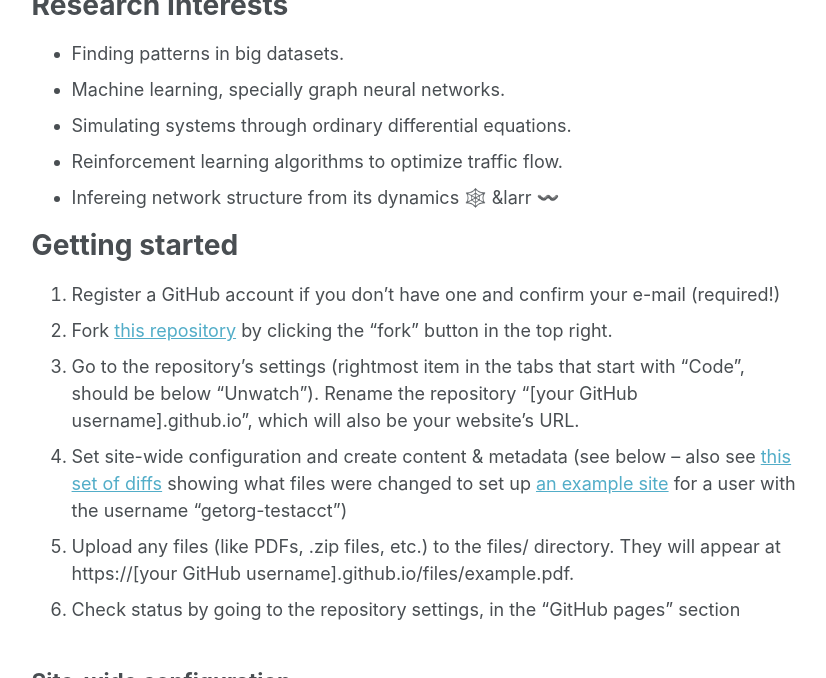
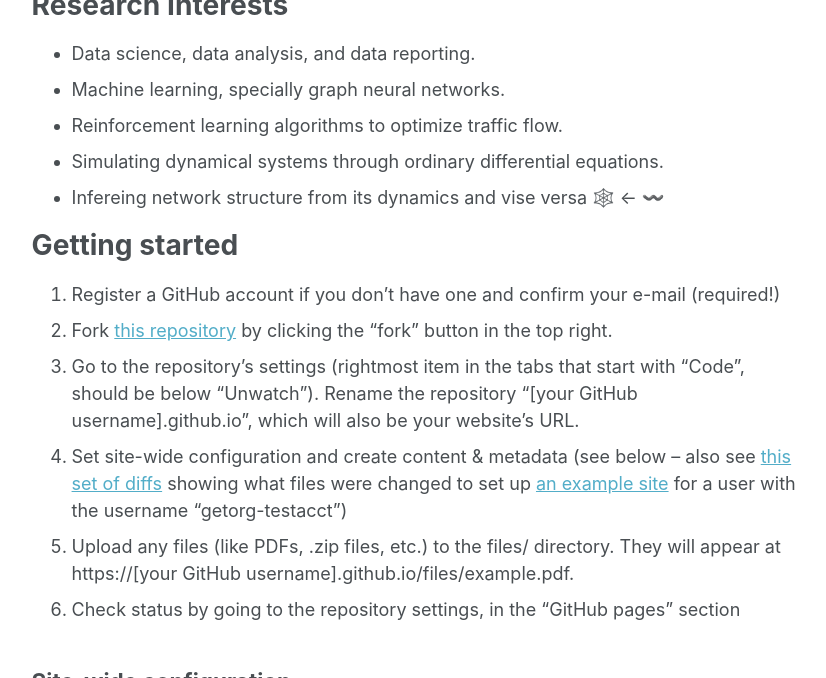
Before and after one commit to kryogenica/CV, a Jekyll site: the page built from _pages/about.md, in a window 1280 px wide and 900 px high, cut to the strip 222-900 px from the top of the window. Shown: the whole strip, without its empty margins (250-1076 px from the left). Built offline with Jekyll 4.4.1, drawn with Linux system fonts in a browser that asks for light colours.

Commit message:
Update about.md

```diff
--- a/_pages/about.md
+++ b/_pages/about.md
@@ -11,11 +11,11 @@ redirect_from:
 
 Research Interests
 ======
-* Finding patterns in big datasets.
+* Data science, data analysis, and data reporting.
 * Machine learning, specially graph neural networks.
-* Simulating systems through ordinary differential equations.
 * Reinforcement learning algorithms to optimize traffic flow.
-* Infereing network structure from its dynamics 🕸️ &larr 〰️
+* Simulating dynamical systems through ordinary differential equations.
+* Infereing network structure from its dynamics and vise versa 🕸️ &larr; 〰️
 
 Getting started
 ======
```
